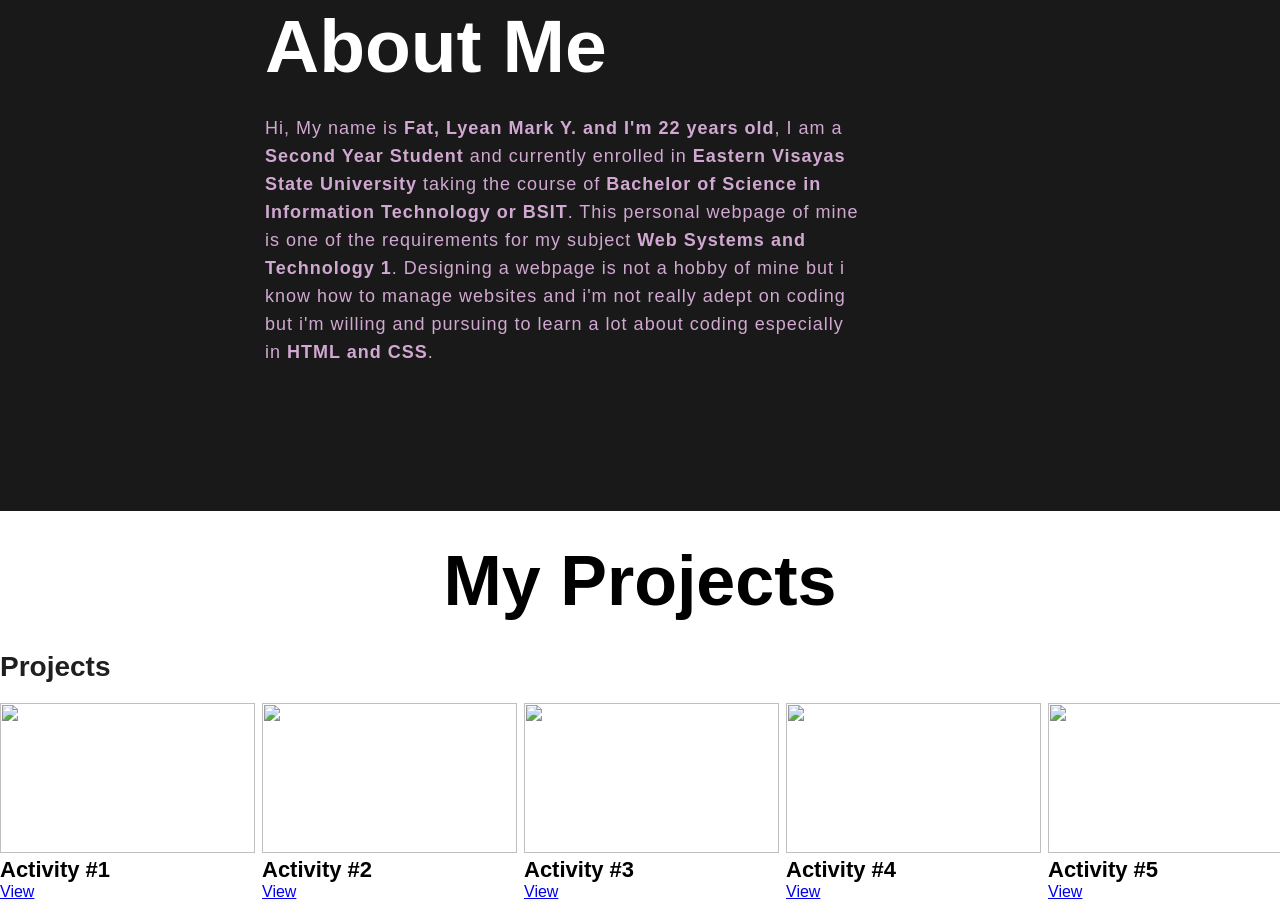
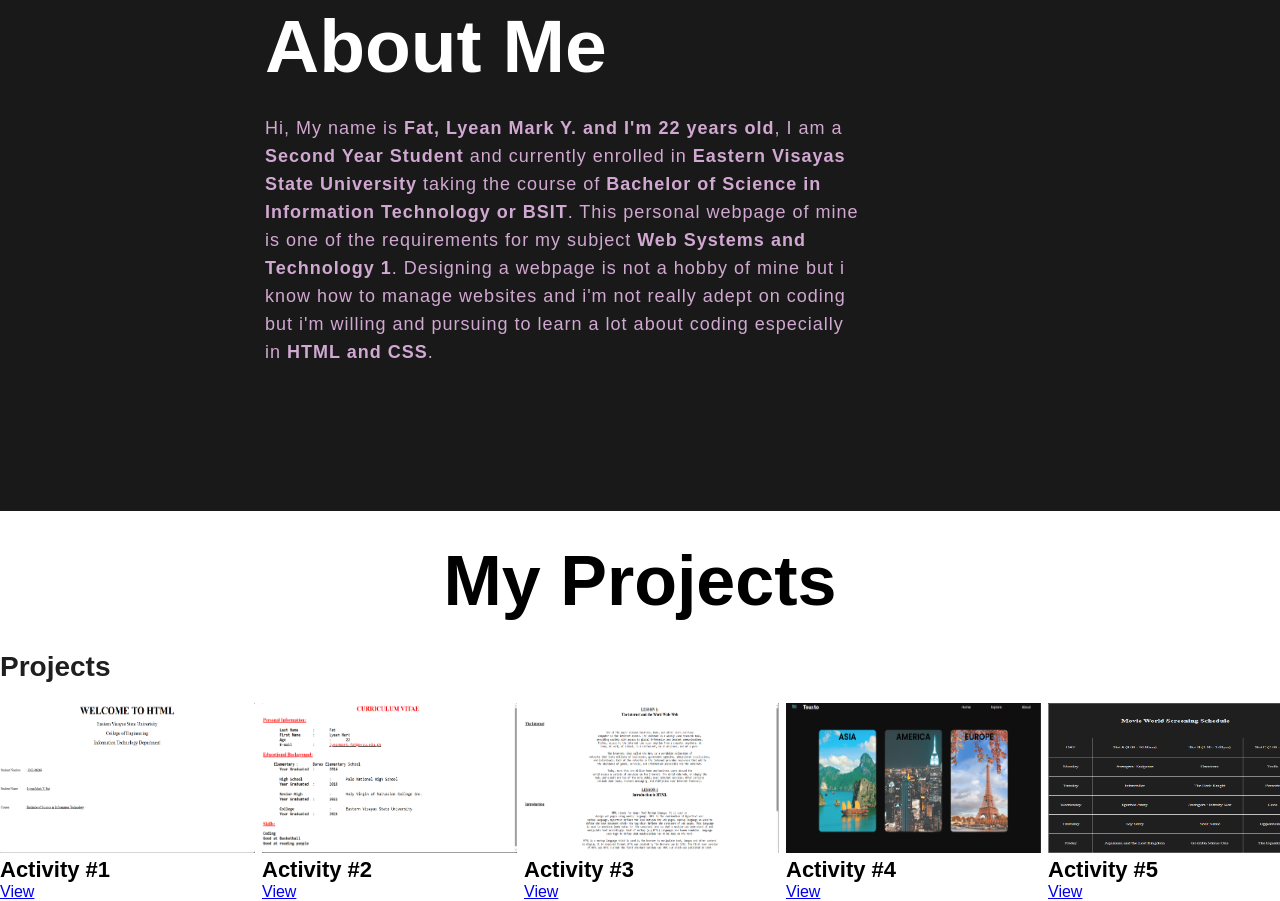
Before and after one commit to Lyean07/Lyean07.github.io, a plain HTML site: page index.html in a window 1280 px wide. Shown: the part 897-1798 px from the top of the page. Drawn offline with Linux system fonts and the light colour scheme; files whose address does not match are found by name.

Commit message:
Add files via upload

```diff
--- a/index.html
+++ b/index.html
@@ -43,27 +43,27 @@
         <h1 class="pro-header"> Projects </h1>
         <section class="projects">
             <div class="project">
-                <img src="./Act1.png" height="150px" width="255px">
+                <img src="C:\Users\Lyra\Desktop\Fat\Personal Website\Act1.png" height="150px" width="255px">
                 <h2> Activity #1 </h2>
                 <a href="./Act1Fat.html"> View </a>
             </div>
             <div class="project">
-                <img src="./Act2.png" height="150px" width="255px">
+                <img src="C:\Users\Lyra\Desktop\Fat\Personal Website\Act2.png" height="150px" width="255px">
                 <h2> Activity #2 </h2>
                 <a href="./act2Fat.html"> View </a>
             </div>
             <div class="project">
-                <img src="./Act3.png" height="150px" width="255px">
+                <img src="C:\Users\Lyra\Desktop\Fat\Personal Website\Act3.png" height="150px" width="255px">
                 <h2> Activity #3 </h2>
                 <a href="./act3Fat.html"> View </a>
             </div>
             <div class="project">
-                <img src="./Act4.png" height="150px" width="255px">
+                <img src="C:\Users\Lyra\Desktop\Fat\Personal Website\Act4.png" height="150px" width="255px">
                 <h2> Activity #4 </h2>
                 <a href="./Act4Fat"> View </a>
             </div>
             <div class="project">
-                <img src="./Act5.png" height="150px" width="255px">
+                <img src="C:\Users\Lyra\Desktop\Fat\Personal Website\Act5.png" height="150px" width="255px">
                 <h2> Activity #5 </h2>
                 <a href="./act5Fat.html"> View </a>
             </div>
```
